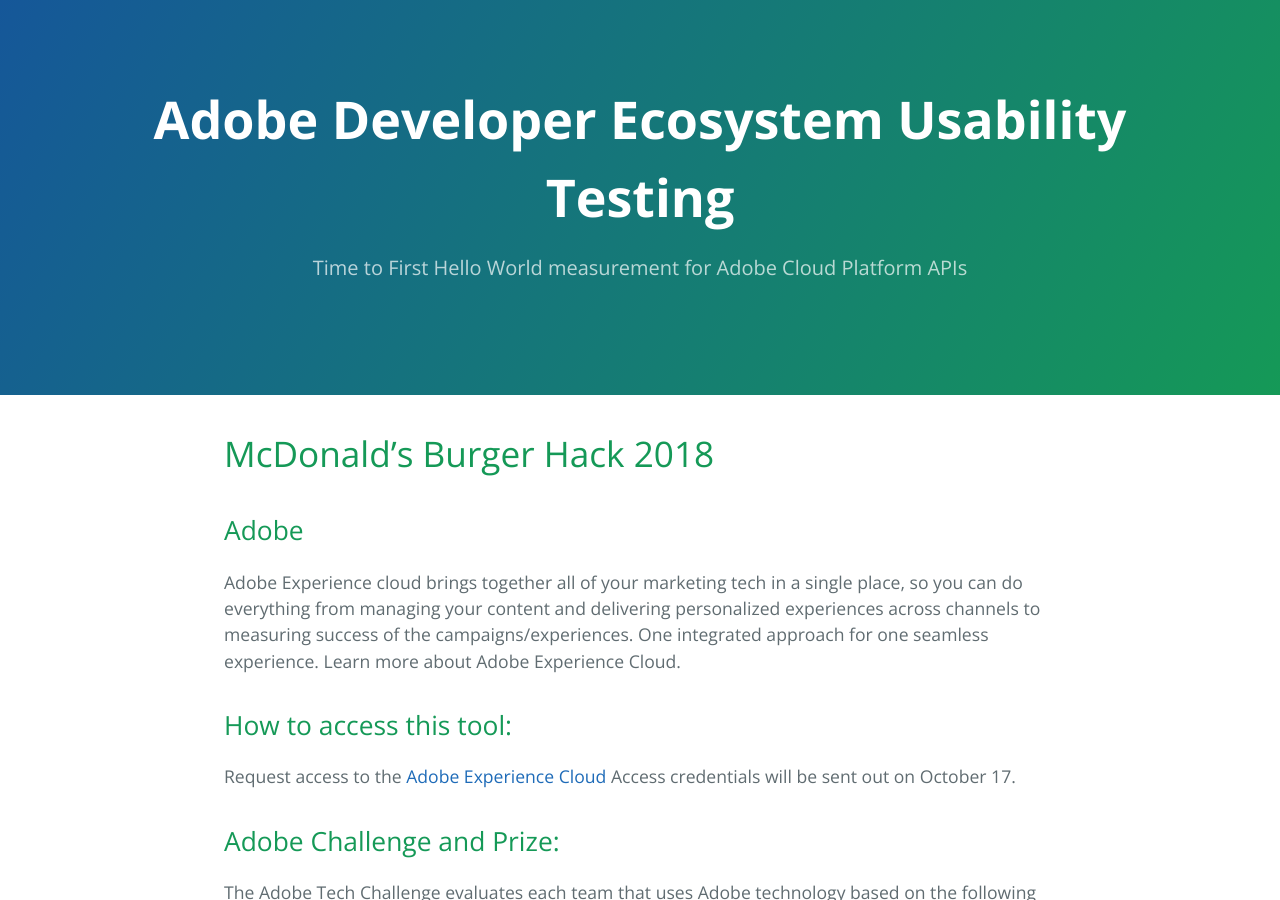
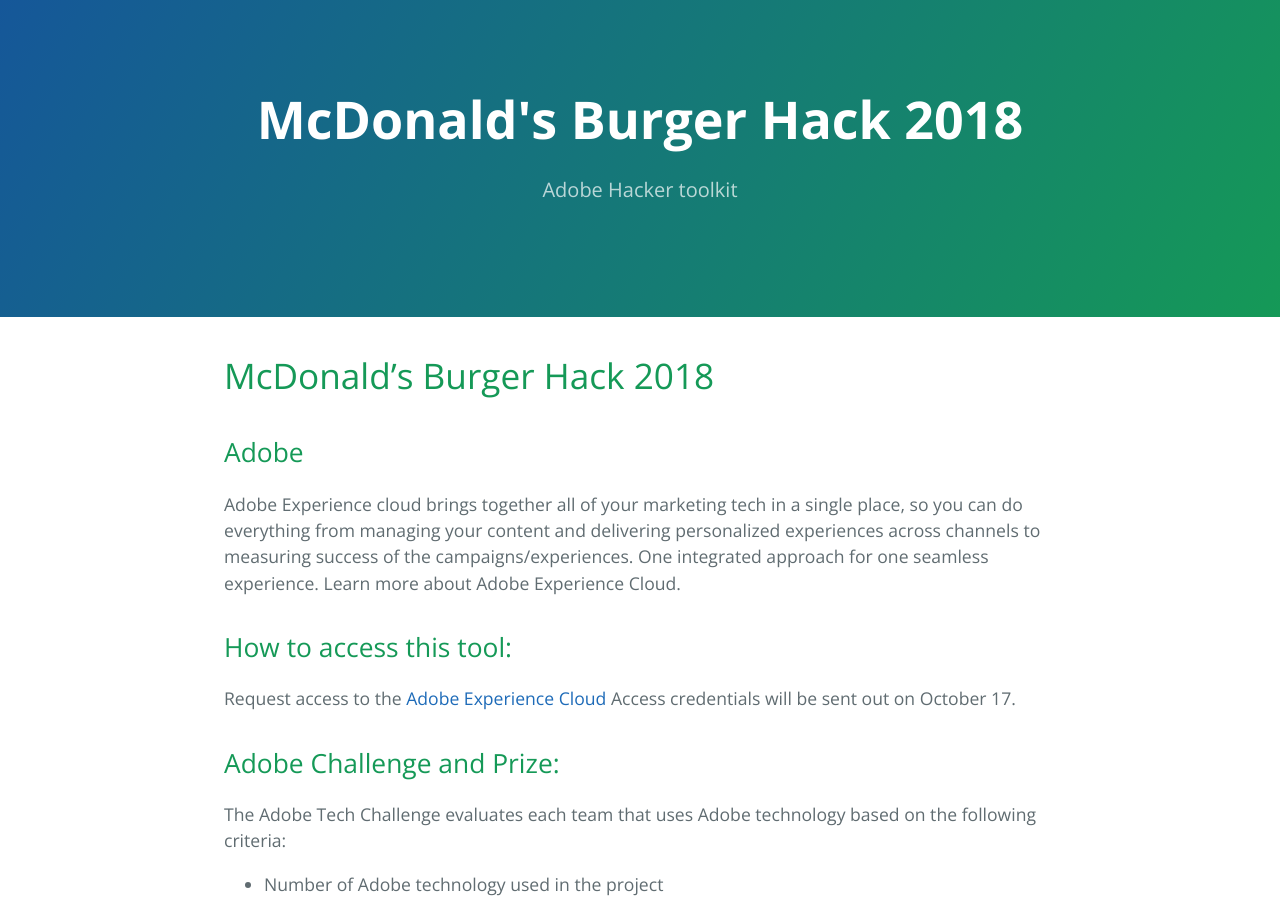
Before and after one commit to hirenoble/Burger.Hack, a Jekyll site: the page built from docs/index.md, in a window 1280 px wide and 900 px high. Built offline with Jekyll 4.4.1, drawn with Linux system fonts in a browser that asks for light colours; our own code applies the rules of GitHub Pages for plain Markdown files.

Commit message:
Update _config.yml

```diff
--- a/docs/_config.yml
+++ b/docs/_config.yml
@@ -1,5 +1,5 @@
-title: Adobe Developer Ecosystem Usability Testing
-description: Time to First Hello World measurement for Adobe Cloud Platform APIs
+title: McDonald's Burger Hack 2018
+description: Adobe Hacker toolkit
 show_downloads: true
 google_analytics:
 theme: jekyll-theme-cayman
```
